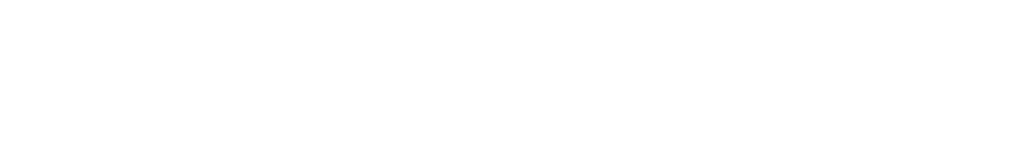
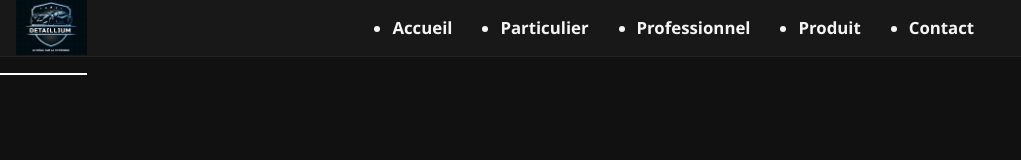
Before and after one commit to Johan83670/NHPN-web, a plain HTML site: page contact.html in a window 1280 px wide. Shown: the whole page, without its empty margins (0-1021 px from the left). Drawn offline with Linux system fonts and the light colour scheme.

Commit message:
changement 3

```diff
--- a/contact.html
+++ b/contact.html
@@ -0,0 +1,25 @@
+<!DOCTYPE html>
+<html lang="fr">
+<head>
+  <meta charset="UTF-8">
+  <meta name="viewport" content="width=device-width, initial-scale=1.0">
+  <title>Produit - DETAILLIUM</title>
+  <link rel="stylesheet" href="style.css">
+</head>
+<body>
+  <nav class="navbar">
+    <a href="index.html" class="navbar-logo">
+      <img src="image index/logo.png" alt="Logo DETAILLIUM">
+    </a>
+    <button class="navbar-toggle" aria-label="Menu">&#9776;</button>
+    <ul>
+      <li><a href="index.html">Accueil</a></li>
+      <li><a href="prestation-particulier.html">Particulier</a></li>
+      <li><a href="prestation-professionel.html">Professionnel</a></li>
+      <li><a href="produit.html">Produit</a></li>
+      <li><a href="contact.html">Contact</a></li>
+    </ul>
+  </nav>
+  <!-- ...le reste de la page... -->
+</body>
+</html>
--- a/style.css
+++ b/style.css
@@ -214,6 +214,9 @@ main {
 }
 
 .navbar {
+  display: flex;
+  align-items: center;
+  justify-content: space-between;
   width: 100%;
   background: #181818;
   border-bottom: 1px solid #232323;
@@ -221,12 +224,21 @@ main {
   margin-bottom: 0;
   position: relative;
   z-index: 10;
+  height: 56px; /* Hauteur fixe de la navbar */
+}
+
+.navbar-logo img {
+  height: 56px;   /* Même hauteur que la navbar */
+  width: auto;
+  display: block;
+  margin-left: 16px;
 }
 
 .navbar ul {
-  list-style: none;
+  flex: 1;
   display: flex;
   justify-content: center;
+  align-items: center;
   margin: 0;
   padding: 0;
 }
```
Also changed, not shown: index.html (+3 -0 lines), prestation-particulier.html (+25 -0 lines), prestation-professionel.html (+25 -0 lines), produit.html (+25 -0 lines).
